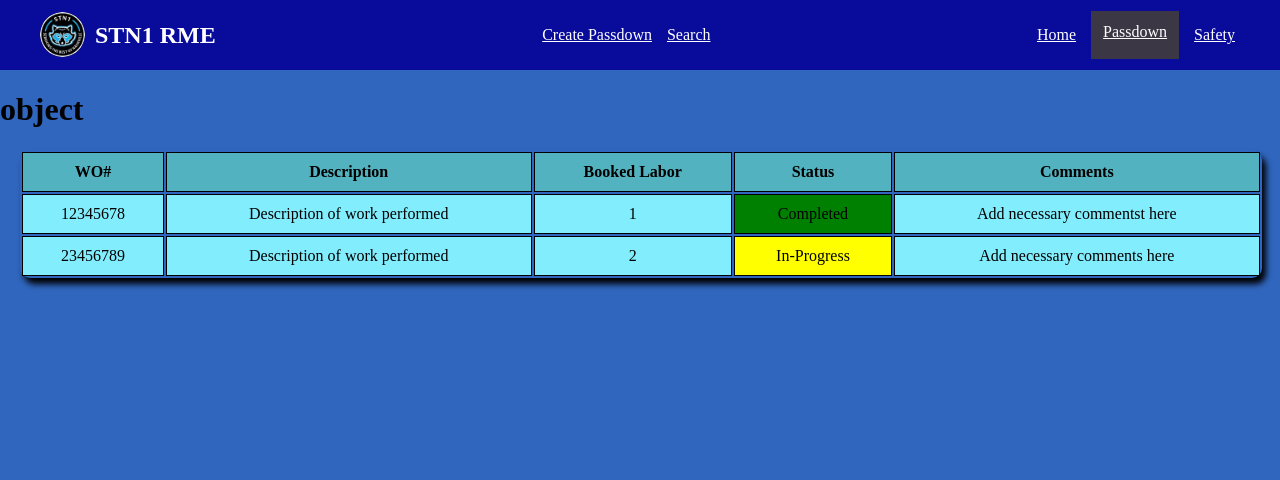
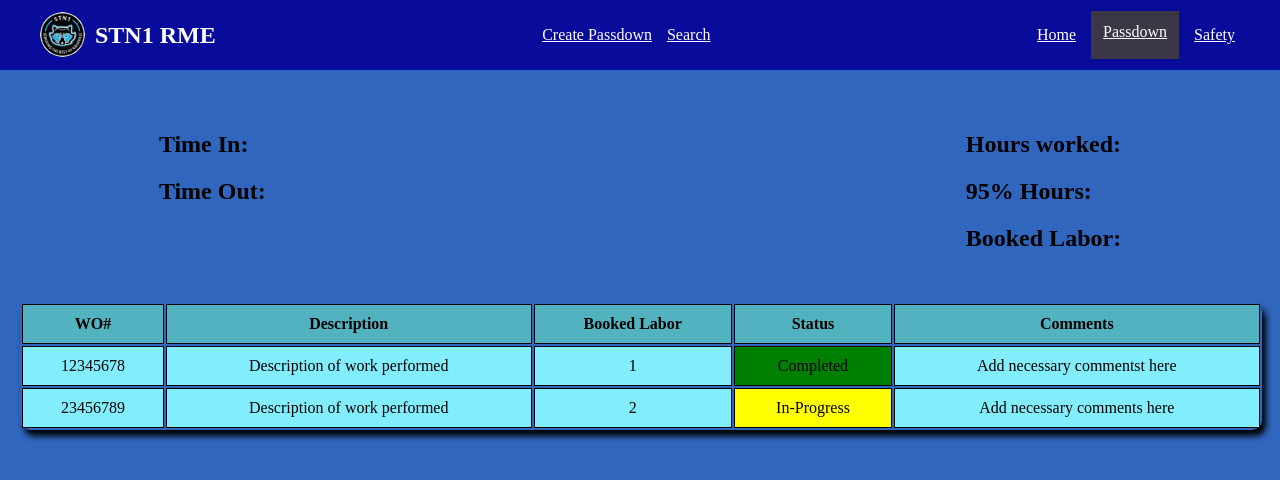
Before and after one commit to EdStokes/RME-APP, a React (Create React App) app: page /Passdown in a window 1280 px wide. Shown: the top 480 px of the page. Built offline with nearby package versions, Linux system fonts and the light colour scheme; data requests are answered from the project's data file.

Commit message:
Add header to the passdown component

```diff
--- a/src/App.js
+++ b/src/App.js
@@ -11,7 +11,7 @@
 function App() {
 
   const [techs, setTechs] = useState([]);
-  const [currentPassdownInfo, setCurrentPassdownInfo] = useState([]);
+  const [currentPassdownInfo, setCurrentPassdownInfo] = useState({});
 
   function handleTechs(techs) {
     setTechs(techs)
--- a/src/components/Passdown.jsx
+++ b/src/components/Passdown.jsx
@@ -10,7 +10,7 @@
     }
 }
 
-function PassdownInfo({ techs }) {
+function PassdownInfo() {
     const [currentPassdownInfo, setCurrentPassdownInfo] = useState([]);
     useEffect(() => {
         fetch("http://localhost:4000/passdowns")
@@ -47,11 +47,36 @@
     )
 }
 
+function Header({ headerInfo }) {
+    return (
+        <div className="passdownHeaderInfo">
+            <div className="passdownHeaderInfoTop">
+                <h1>{headerInfo.tech}</h1>
+            </div>
+            <div className="passdownHeaderInfoBottom">
+                <div className="passdownHeaderInfoBottomLeft">
+                    <h2>Time In: {headerInfo.timeIn}</h2>
+                    <h2>Time Out: {headerInfo.timeOut}</h2>
+                </div>
+                <div className="passdownHeaderInfoBottomRight">
+                    <div>
+                        <h2>Hours worked: </h2>
+                        <h2>95% Hours:</h2>
+                        <h2>Booked Labor:</h2>
+                    </div>
+                </div>
+            </div>
+        </div>
+
+
+    )
+}
+
 function Passdown({ headerInfo }) {
     return (
         <div>
             <div>
-                <h1>{typeof(headerInfo)}</h1>
+                <Header headerInfo={headerInfo} />
             </div>
             <div>
                 <PassdownInfo />
--- a/src/styles.css
+++ b/src/styles.css
@@ -1,8 +1,8 @@
-
  body {
     margin: auto;
     background-color: #3066be
  }
+
  .navBar {
     display: flex;
     justify-content: space-between;
@@ -12,7 +12,7 @@
     background-color: #090c9b;
     text-decoration: none;
     color: white;
-    margin-bottom: 20px;
+    margin-bottom: 5px;
  }
 
  .navBar a {
@@ -45,12 +45,18 @@
     padding: 10px;
  }
 
- .homeLink.active, .passdownLink.active, .safetyLink.active {
+ .homeLink.active,
+ .passdownLink.active,
+ .safetyLink.active {
     background-color: #3c3744;
-    padding:  12px;
+    padding: 12px;
  }
 
- .homeLink, .passdownLink, .safetyLink, .createPassdownLink, .searchPassdownLink {
+ .homeLink,
+ .passdownLink,
+ .safetyLink,
+ .createPassdownLink,
+ .searchPassdownLink {
     padding: 15px;
  }
 
@@ -67,7 +73,8 @@
     width: 100%;
  }
 
- .shiftInfo th, .shiftInfo td {
+ .shiftInfo th,
+ .shiftInfo td {
     border: 1px solid black;
     padding: 8px;
     text-align: left;
@@ -81,11 +88,13 @@
     background-color: #82eefd
  }
 
- .shiftInfo th, .shiftInfo td {
+ .shiftInfo th,
+ .shiftInfo td {
     white-space: nowrap;
  }
 
- .shiftInfo th, shiftInfo td {
+ .shiftInfo th,
+ shiftInfo td {
     padding: 10px;
  }
 
@@ -100,7 +109,8 @@
     width: 97%;
  }
 
- .passdownTable th, .passdownTable td {
+ .passdownTable th,
+ .passdownTable td {
     border: 1px solid black;
     padding: 8px;
     text-align: center;
@@ -132,10 +142,11 @@
     border-radius: 10px;
  }
 
- .passdownHeaderTop, .passdownBottom {
+ .passdownHeaderTop,
+ .passdownBottom {
     display: flex;
     flex-wrap: wrap;
-   justify-content:left;
+    justify-content: left;
     margin-bottom: 10px;
  }
 
@@ -158,7 +169,7 @@
  }
 
  .passdownHeader button {
-   background-color:  #090c9b;
+    background-color: #090c9b;
     color: white;
     border: 1px black;
     border-radius: 3px;
@@ -166,3 +177,29 @@
     cursor: pointer;
 
  }
+
+ .passdownHeaderInfo {
+    display: flex;
+    flex-direction: column;
+    justify-content: space-between;
+    align-items: center;
+    padding: 10px 20px;
+    height: auto;
+ }
+
+ .passdownHeaderInfoTop {
+    margin-bottom: 5px;
+ }
+
+ .passdownHeaderInfoBottom {
+    display: flex;
+    justify-content: space-between;
+ }
+
+ .passdownHeaderInfoBottomLeft {
+    padding-right: 500px
+ }
+
+ .passdownHeaderInfoBottomRight {
+    padding-left: 200px;
+ }
```
Lines whose indentation alone changed are shown as unchanged.
